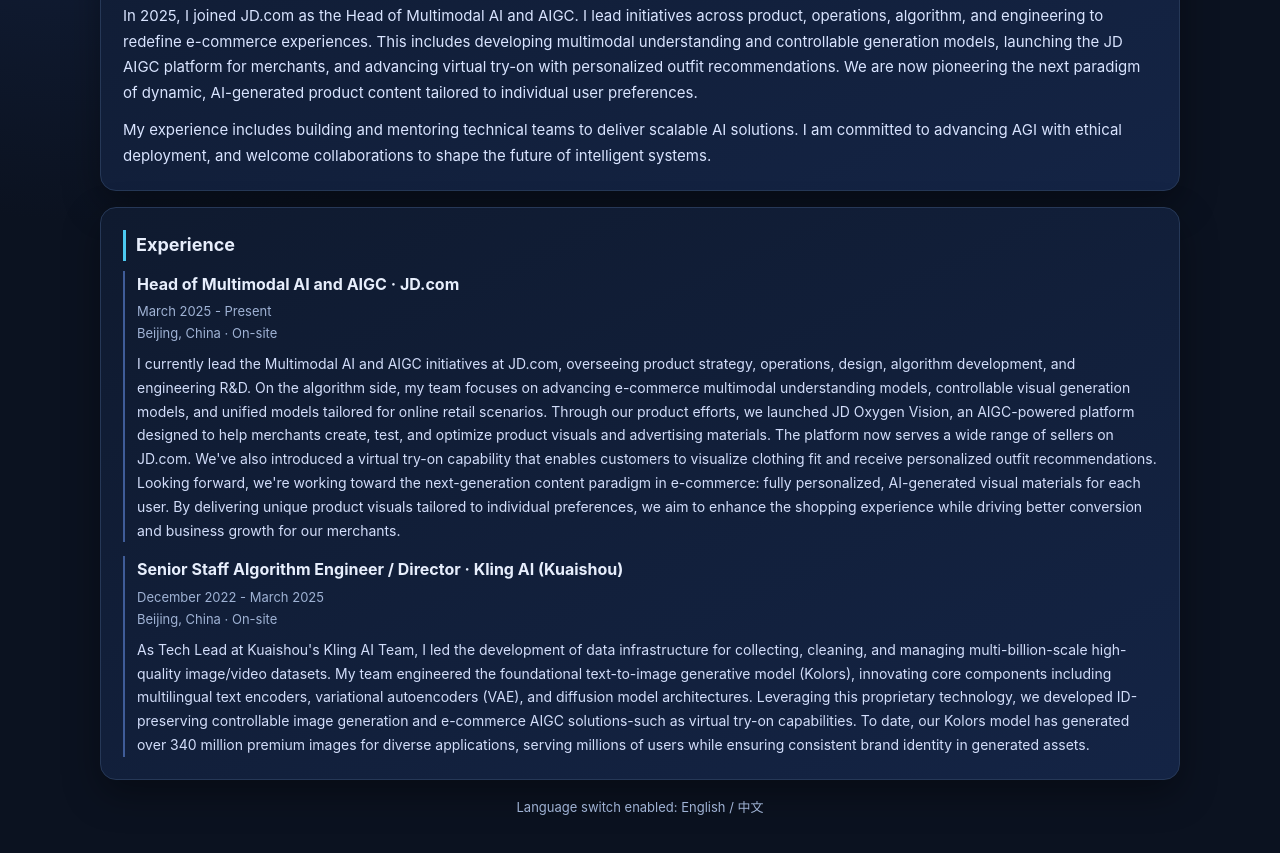
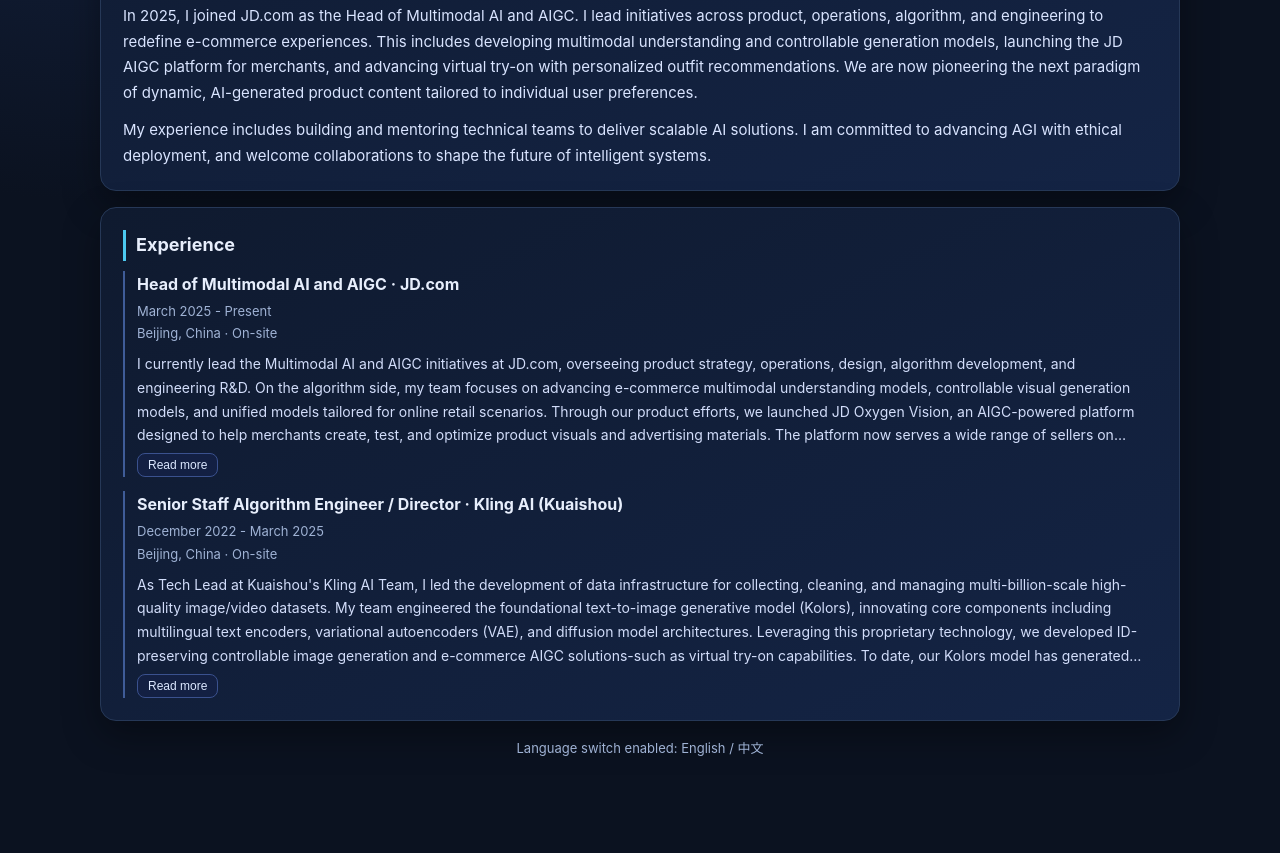
Before and after one commit to stoudemireyan32/stoudemireyan32.github.io, a plain HTML site: page index.html in a window 1280 px wide. Shown: the part 623-1476 px from the top of the page. After the commit the page ends 1430 px from the top, so only its background shows below. Drawn offline with Linux system fonts and the light colour scheme.

Commit message:
feat: add read-more toggles for about and experience

```diff
--- a/index.html
+++ b/index.html
@@ -102,6 +102,30 @@
       display: grid;
       gap: 12px;
     }
+    .expandable-block {
+      display: grid;
+      gap: 6px;
+    }
+    .clamp-text.is-collapsed {
+      display: -webkit-box;
+      -webkit-line-clamp: 4;
+      -webkit-box-orient: vertical;
+      overflow: hidden;
+    }
+    .more-btn {
+      width: fit-content;
+      border: 1px solid #3a518e;
+      background: #132043;
+      color: #dce8ff;
+      border-radius: 8px;
+      padding: 4px 10px;
+      font-size: 12px;
+      cursor: pointer;
+    }
+    .more-btn:hover {
+      border-color: #4fb9ea;
+      color: #ffffff;
+    }
     .about-text { color: #d9e4ff; font-size: 15px; }
     .timeline {
       display: grid;
@@ -182,6 +206,8 @@
         aboutTitle: "About",
         experienceTitle: "Experience",
         note: "Language switch enabled: English / 中文",
+        readMore: "Read more",
+        showLess: "Show less",
         about: [
           "As an AI researcher and technical leader, I specialize in computer vision and generative AI. My career began with a BSc in Computer Science from Nankai University (2010), followed by a Ph.D. from the Institute of Computing Technology, Chinese Academy of Sciences (2017), where my research focused on computer vision, deep learning, and facial recognition. My doctoral work was recognized with the Director's Special Award — the institute's highest honor for outstanding academic contributions.",
           "After my Ph.D., I joined Tencent WeChat as a Researcher, leading multimodal content understanding for core features including Moments and Favorites. In 2019, as a founding member of WeChat Channels (Video Accounts), I designed its full-scene content intelligence framework, covering short-video analysis, live-streaming comprehension, and user behavior modeling.",
@@ -212,6 +238,8 @@
         aboutTitle: "个人简介",
         experienceTitle: "工作经历",
         note: "已支持中英文切换：English / 中文",
+        readMore: "查看更多",
+        showLess: "收起",
         about: [
           "作为一名 AI 研究者和技术负责人，我长期专注于计算机视觉与生成式 AI。我的职业起点是南开大学计算机科学学士（2010），随后在中国科学院计算技术研究所获得博士学位（2017），研究方向包括计算机视觉、深度学习与人脸识别。博士期间曾获所内最高学术荣誉“所长特别奖”。",
           "博士毕业后，我加入腾讯微信担任研究员，负责朋友圈与收藏等核心场景的多模态内容理解。2019 年，作为视频号创始核心成员之一，我主导设计了全场景内容智能框架，覆盖短视频分析、直播理解与用户行为建模。",
@@ -238,19 +266,53 @@
 
     const byId = (id) => document.getElementById(id);
 
-    function renderExperience(items) {
+    function renderExperience(items, labels) {
       byId("experienceList").innerHTML = items.map((item) => `
         <article class="timeline-item">
           <div class="role">${item.role}</div>
           <div class="time">${item.time}</div>
           <div class="location">${item.location}</div>
-          <p class="desc">${item.desc}</p>
+          <div class="expandable-block">
+            <p class="desc clamp-text is-collapsed">${item.desc}</p>
+            <button class="more-btn" type="button" data-more="${labels.readMore}" data-less="${labels.showLess}" hidden>${labels.readMore}</button>
+          </div>
         </article>
       `).join("");
     }
 
-    function renderAbout(paragraphs) {
-      byId("aboutContent").innerHTML = paragraphs.map((text) => `<p class="about-text">${text}</p>`).join("");
+    function renderAbout(paragraphs, labels) {
+      byId("aboutContent").innerHTML = paragraphs.map((text) => `
+        <div class="expandable-block">
+          <p class="about-text clamp-text is-collapsed">${text}</p>
+          <button class="more-btn" type="button" data-more="${labels.readMore}" data-less="${labels.showLess}" hidden>${labels.readMore}</button>
+        </div>
+      `).join("");
+    }
+
+    function initExpandables() {
+      const blocks = document.querySelectorAll(".expandable-block");
+      blocks.forEach((block) => {
+        const text = block.querySelector(".clamp-text");
+        const button = block.querySelector(".more-btn");
+        if (!text || !button) {
+          return;
+        }
+
+        text.classList.add("is-collapsed");
+        button.textContent = button.dataset.more;
+        button.hidden = true;
+
+        const isOverflowing = text.scrollHeight > text.clientHeight + 1;
+        if (!isOverflowing) {
+          return;
+        }
+
+        button.hidden = false;
+        button.onclick = () => {
+          const isCollapsed = text.classList.toggle("is-collapsed");
+          button.textContent = isCollapsed ? button.dataset.more : button.dataset.less;
+        };
+      });
     }
 
     function setLanguage(lang) {
@@ -265,8 +327,9 @@
       byId("experienceTitle").textContent = copy.experienceTitle;
       byId("note").textContent = copy.note;
 
-      renderAbout(copy.about);
-      renderExperience(copy.experience);
+      renderAbout(copy.about, copy);
+      renderExperience(copy.experience, copy);
+      initExpandables();
 
       byId("langEn").classList.toggle("active", lang === "en");
       byId("langZh").classList.toggle("active", lang === "zh");
```
